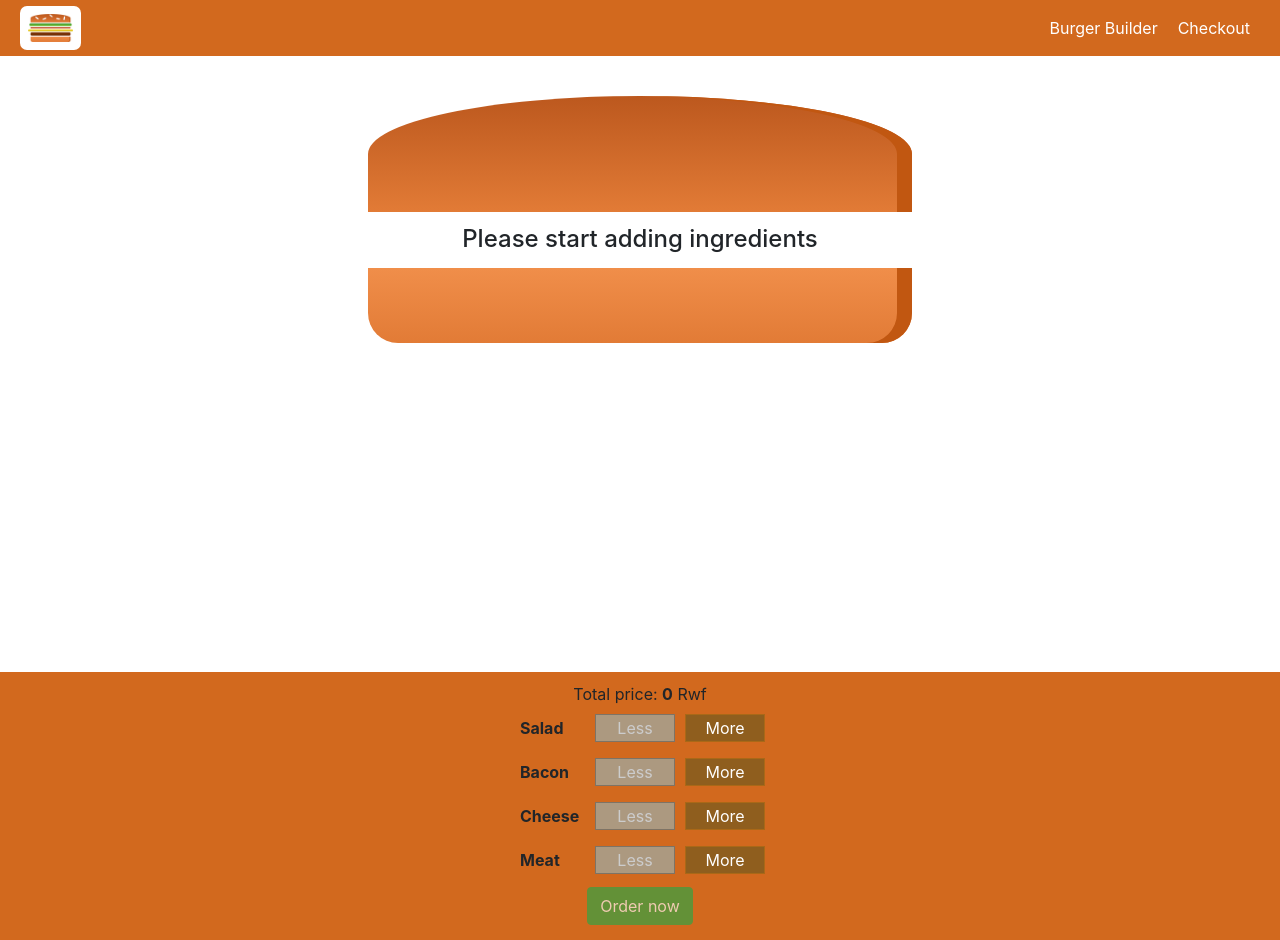
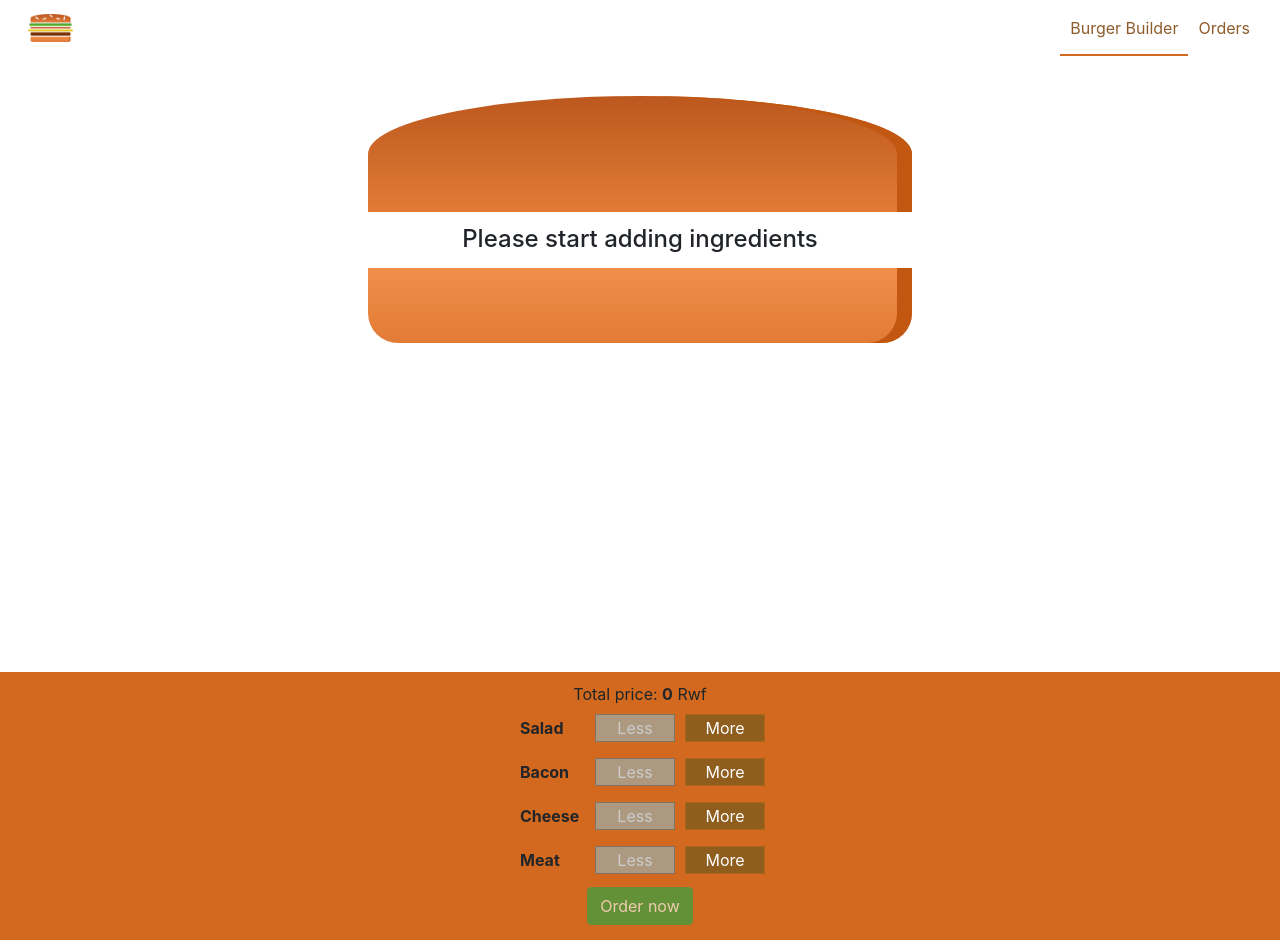
Before and after one commit to Emile-Nsengimana/burger-builder, a React (Create React App) app: page / in a window 1280 px wide. Built offline with nearby package versions, Linux system fonts and the light colour scheme.

Commit message:
style navigation menu

```diff
--- a/src/components/Logo/Logo.js
+++ b/src/components/Logo/Logo.js
@@ -1,12 +1,14 @@
-import React from 'react';
-import logo from '../../assets/images/burger-logo.png'
-import './Logo.css';
+import React from "react";
+import { NavLink } from "react-router-dom";
+import logo from "../../assets/images/burger-logo.png";
+import "./Logo.css";
 
-
-const Logo = props => (
-    <div className='logo' style={{ height: props.height}}>
-        <img src={logo} alt='' />
-    </div>
-)
+const Logo = (props) => (
+  <div className="logo" style={{ height: props.height }}>
+    <NavLink to="/">
+      <img src={logo} alt="" />
+    </NavLink>
+  </div>
+);
 
 export default Logo;
--- a/src/components/Navigation/NavigationItem/NavigationItem.css
+++ b/src/components/Navigation/NavigationItem/NavigationItem.css
@@ -6,17 +6,18 @@
 }
 
 .navigation-item a{
-    color: #8F5C2C;
-    text-decoration: none;
+    color: #8F5C2C !important;
+    text-decoration: none !important;
     width: 100%;
     box-sizing: border-box;
     display: block;
 }
 
-navigation-item a:hover,
-navigation-item a:active,
-navigation-item a .active{
-    color: #40A4C8;
+.navigation-item a:hover,
+.navigation-item a:active,
+.navigation-item .active{
+    color: chocolate;
+    border-bottom: 2px solid chocolate;
 }
 
 @media(min-width: 500px){
--- a/src/components/Navigation/NavigationItem/NavigationItem.js
+++ b/src/components/Navigation/NavigationItem/NavigationItem.js
@@ -1,9 +1,10 @@
 import React from 'react';
+import { NavLink } from 'react-router-dom';
 import './NavigationItem.css';
 
 const NavigationItem = props => (
         <li className='navigation-item'>
-                <a className={props.active ? 'active' : null} href={props.link}>{props.children}</a>
+                <NavLink exact to={props.link}>{props.children}</NavLink>
         </li>
 );
 
--- a/src/components/Navigation/NavigationItems/NavigationItems.css
+++ b/src/components/Navigation/NavigationItems/NavigationItems.css
@@ -8,7 +8,6 @@
     height: 100%;
 }
 
-
 @media(min-width: 500px){
     .navigation-items{
         flex-flow: row;
--- a/src/components/Navigation/NavigationItems/NavigationItems.js
+++ b/src/components/Navigation/NavigationItems/NavigationItems.js
@@ -4,8 +4,8 @@ import NavigationItem from '../NavigationItem/NavigationItem';
 
 const NavigationItems = props => (
     <ul className='navigation-items'>
-        <NavigationItem active link='#'>Burger Builder</NavigationItem>
-        <NavigationItem link='#'>Checkout</NavigationItem>
+        <NavigationItem link='/'>Burger Builder</NavigationItem>
+        <NavigationItem link='/orders'>Orders</NavigationItem>
     </ul>
 )
 
--- a/src/components/Navigation/Toolbar/Toolbar.css
+++ b/src/components/Navigation/Toolbar/Toolbar.css
@@ -1,10 +1,9 @@
-.toolbar{
+.toolbar {
   height: 56px;
   width: 100%;
   position: fixed;
   top: 0;
   left: 0;
-    background-color: chocolate;
   display: flex;
   justify-content: space-between;
   align-items: center;
@@ -13,12 +12,12 @@
   z-index: 90;
 }
 
-.toolbar nav{
+.toolbar nav {
   height: 100%;
 }
 
-@media(max-width: 499px){
-    .on-mobile{
+@media (max-width: 499px) {
+  .on-mobile {
     display: none;
   }
 }
--- a/src/containers/Checkout/Checkout.js
+++ b/src/containers/Checkout/Checkout.js
@@ -11,14 +11,14 @@ const Checkout = props => {
         ...qs.parse(queryParms.replace('?', ''))
     });
     Object.entries(ingredients).forEach(v => ingredients[v[0]] = v[1] * 1);
-console.log(ingredients);
+    console.log(ingredients);
     return (
         <div className='checkout-box'>
             <h3>Hope it's delicious</h3>
             <Burger ingredients={ingredients} />
             <div className='btn-group'>
-            <button className='btn btn-danger' onClick={() => props.history.goBack()}>Cancel</button>
-            <button className='btn btn-success' onClick={() => props.history.replace('/checkout/contact-info')}>Continue</button>
+                <button className='btn btn-danger' onClick={() => props.history.goBack()}>Cancel</button>
+                <button className='btn btn-success' onClick={() => props.history.replace('/checkout/contact-info')}>Continue</button>
             </div>
             <Route path={props.match.path + '/contact-info'} component={ContactInfo} />
         </div>
--- a/src/containers/Checkout/ContactInfo/ContactInfo.js
+++ b/src/containers/Checkout/ContactInfo/ContactInfo.js
@@ -1,10 +1,32 @@
 import React from 'react';
+import axios from 'axios';
 import './ContactInfo.css';
 
 const ContactInfo = props => {
+    const handleOrder = async (e) => {
+        e.preventDefault();
+        const order = {
+            // ingredients,
+            customer: {
+                name: "Emile N.",
+                address: {
+                    country: "Rwanda",
+                    city: "Kicukiro",
+                    street: "KK 270st",
+                },
+                email: "emile@gmail.com",
+            },
+            deliveryMethod: "premium",
+        };
+        const orderBurger = await axios.post(
+            "https://burger-app-39bda.firebaseio.com/rest/saving-data/orders.json",
+            order
+        );
+        console.log(orderBurger);
+    }
     return (
         <div className='contact-info'>
-            {/* <form> */}
+            <form onSubmit={handleOrder}>
             <h4>Personal information</h4>
             <div className='row form-group'>
                 <label className="col-md-3">Firstname:</label>
@@ -37,9 +59,9 @@ const ContactInfo = props => {
                 </div>
             </div>
             <div className="form-group">
-                    <button className="btn btn-success">Order</button>
+                <button className="btn btn-success" type='submit'>Order</button>
             </div>
-            {/* </form> */}
+            </form>
         </div>
     );
 }
```
Also changed, not shown: src/components/Navigation/Toolbar/Toolbar.js (+5 -5 lines). Lines whose indentation alone changed are shown as unchanged.
